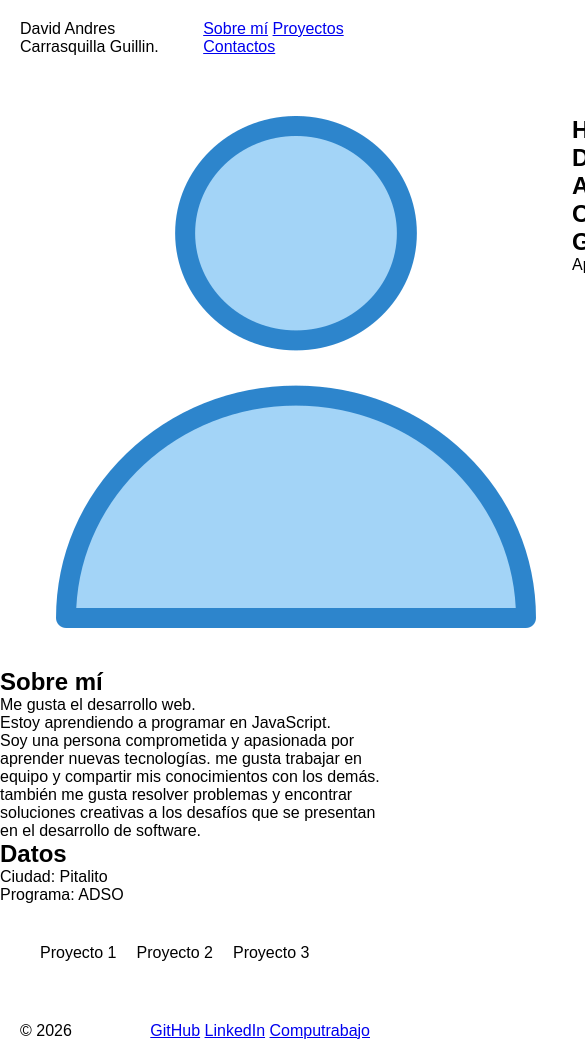
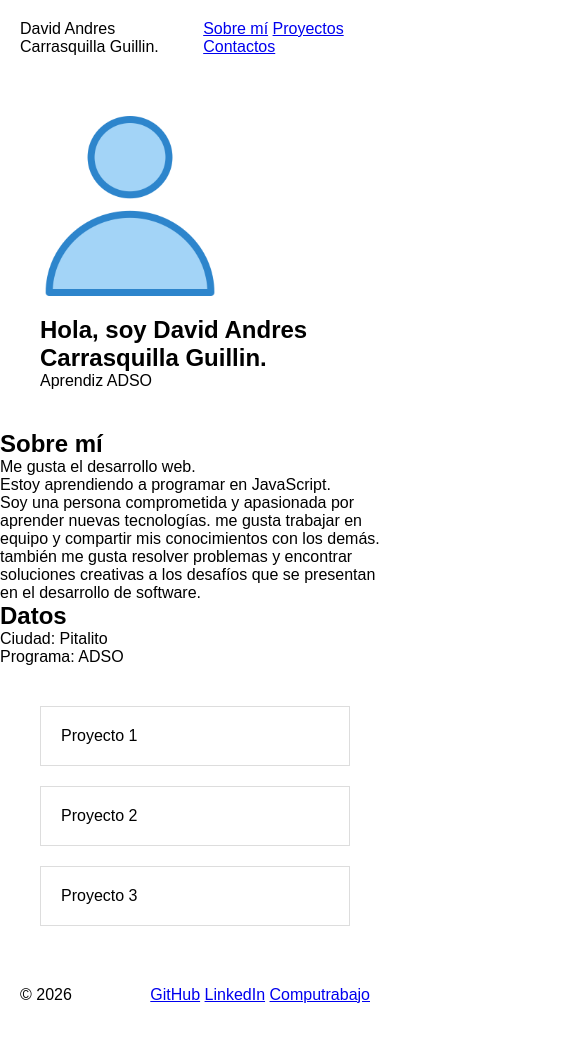
Before and after one commit to carrasquilladavid07-dev/Nuevo-proyecto, a plain HTML site: page index.html in a window 390 px wide. Shown: the top 1060 px of the page, 585 px wide, since content can reach past the window. After the commit the page ends 1024 px from the top, so only its background shows below. Drawn offline with Linux system fonts and the light colour scheme.

Commit message:
Implementacion de diseño responsive y ajustar galeria

```diff
--- a/css/style.css
+++ b/css/style.css
@@ -37,3 +37,33 @@ body{
     justify-content:space-between;
     padding:20px;
 }
+
+.avatar{
+    width:180px;
+}
+
+.columna{
+    flex:1;
+}
+
+.galeria{
+    flex-wrap:wrap;
+}
+
+.tarjeta{
+    flex:1 1 250px;
+    border:1px solid #ddd;
+    padding:20px;
+}
+
+@media(max-width:768px){
+
+    .hero{
+        flex-direction:column;
+    }
+
+    .sobre-mi{
+        flex-direction:column;
+    }
+
+}
```
